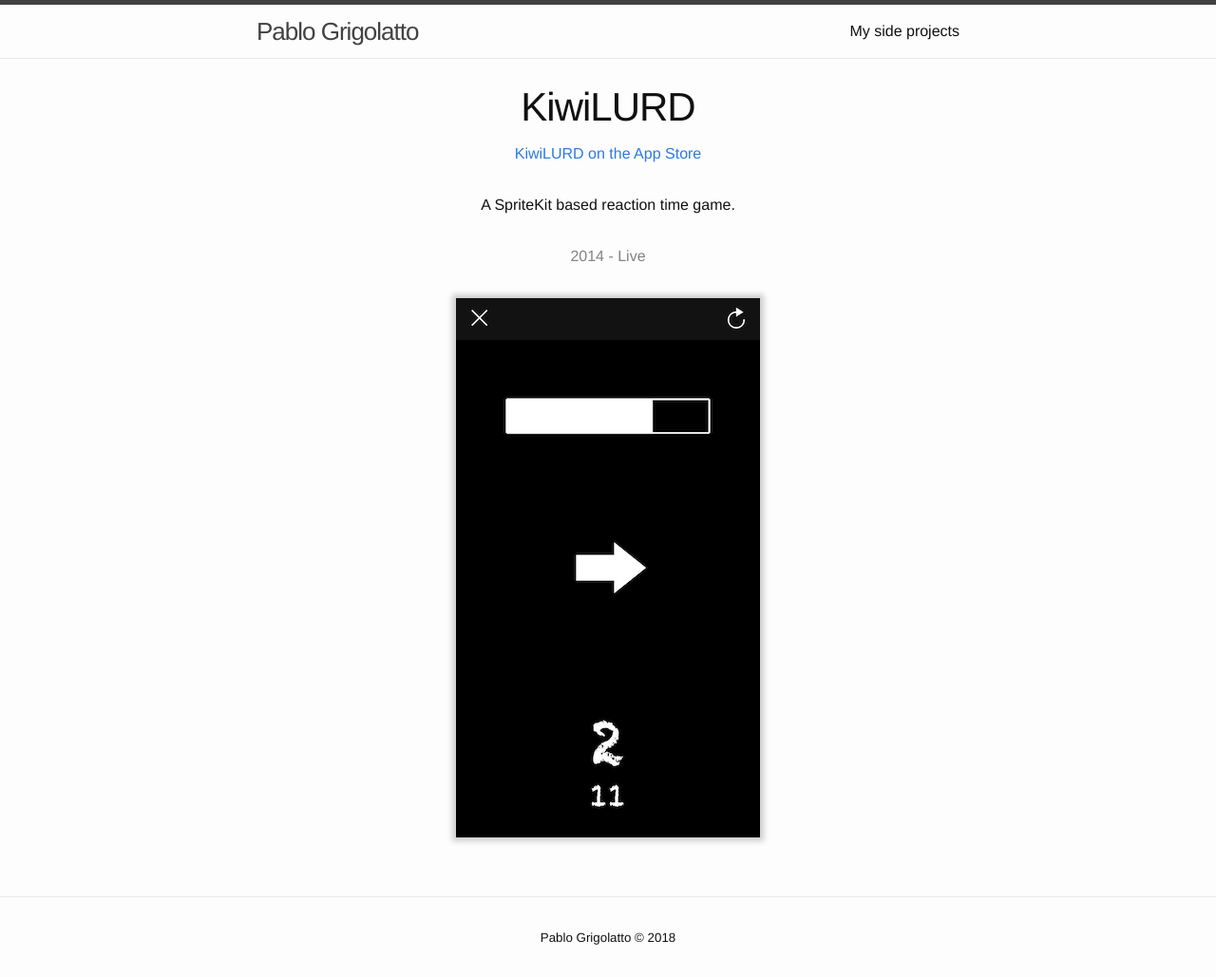
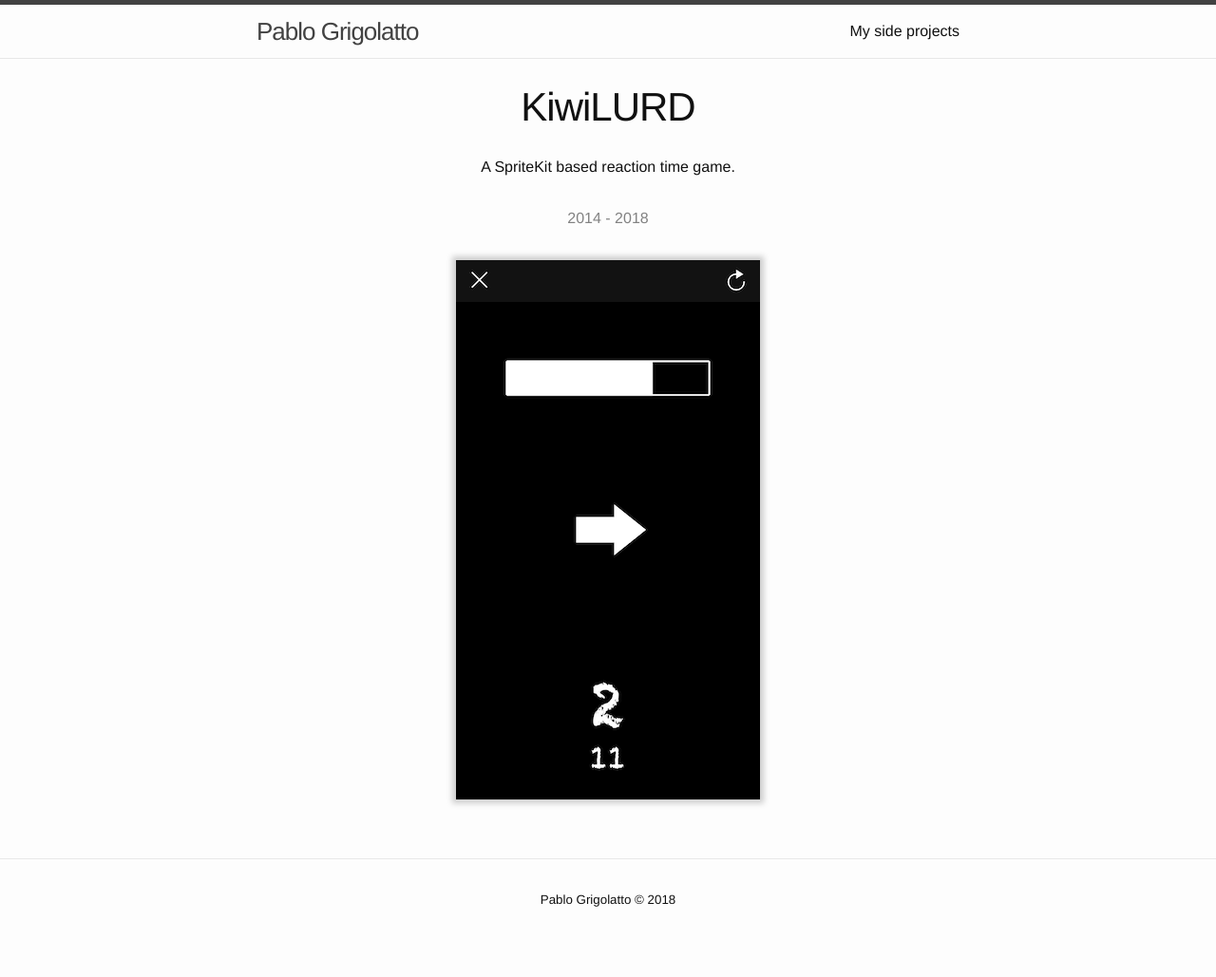
Before and after one commit to pablogrigo/pablogrigo.github.io, a Jekyll site: the page built from project-kiwi-lurd.md, in a window 1280 px wide. Shown: the whole page at 95% size. Built offline with Jekyll 4.4.1, drawn with Linux system fonts in a browser that asks for light colours; nearby versions of some CDN libraries; after the commit the page ends 989 px from its top, so only the background shows below that.

Commit message:
retiring projects

```diff
--- a/project-kiwi-lurd.md
+++ b/project-kiwi-lurd.md
@@ -7,6 +7,7 @@
 header_image: p-kl.png
 download_link_ios: https://itunes.apple.com/us/app/kiwi-lrud/id896427775?mt=8
 year_released: 2014
+year_retired: 2018
 screenshots: ["kiwilurd/1"]
 ---
 
```
Also changed, not shown: project-viztwee.md (+1 -0 lines).
